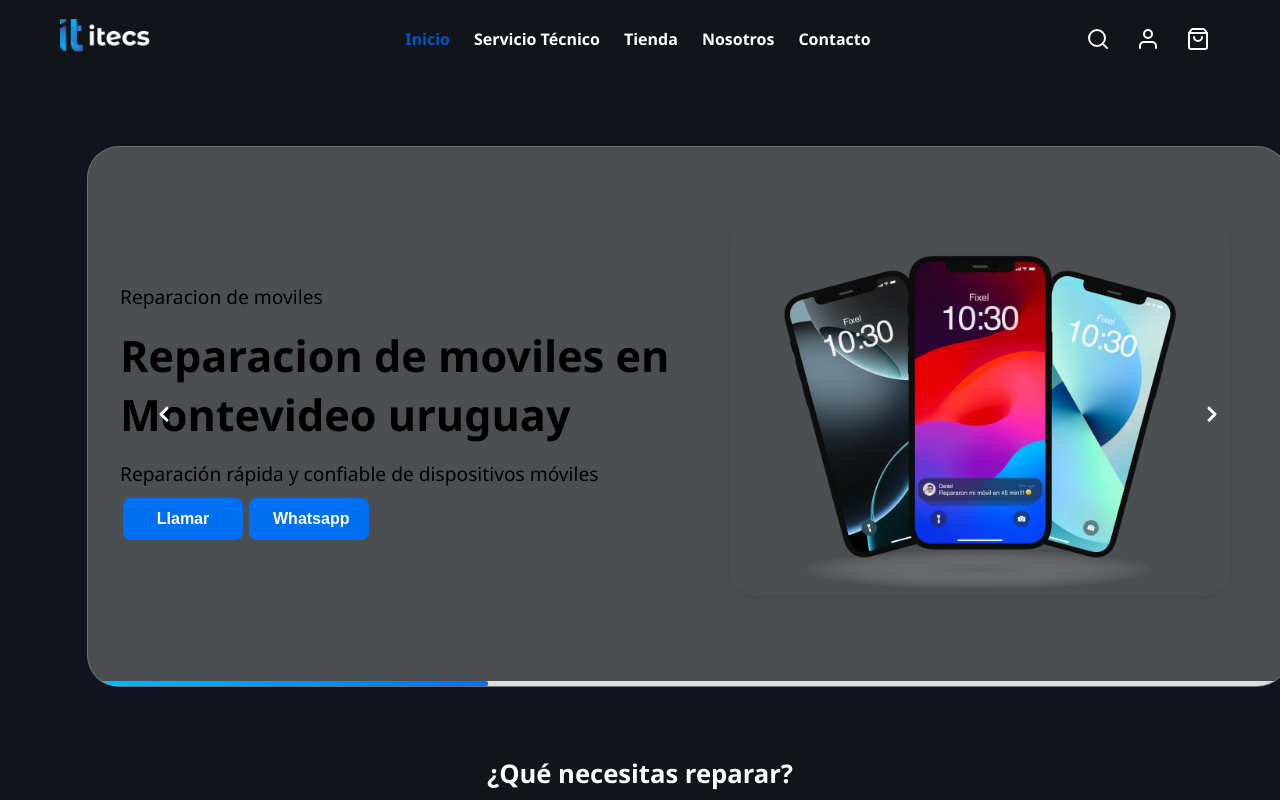
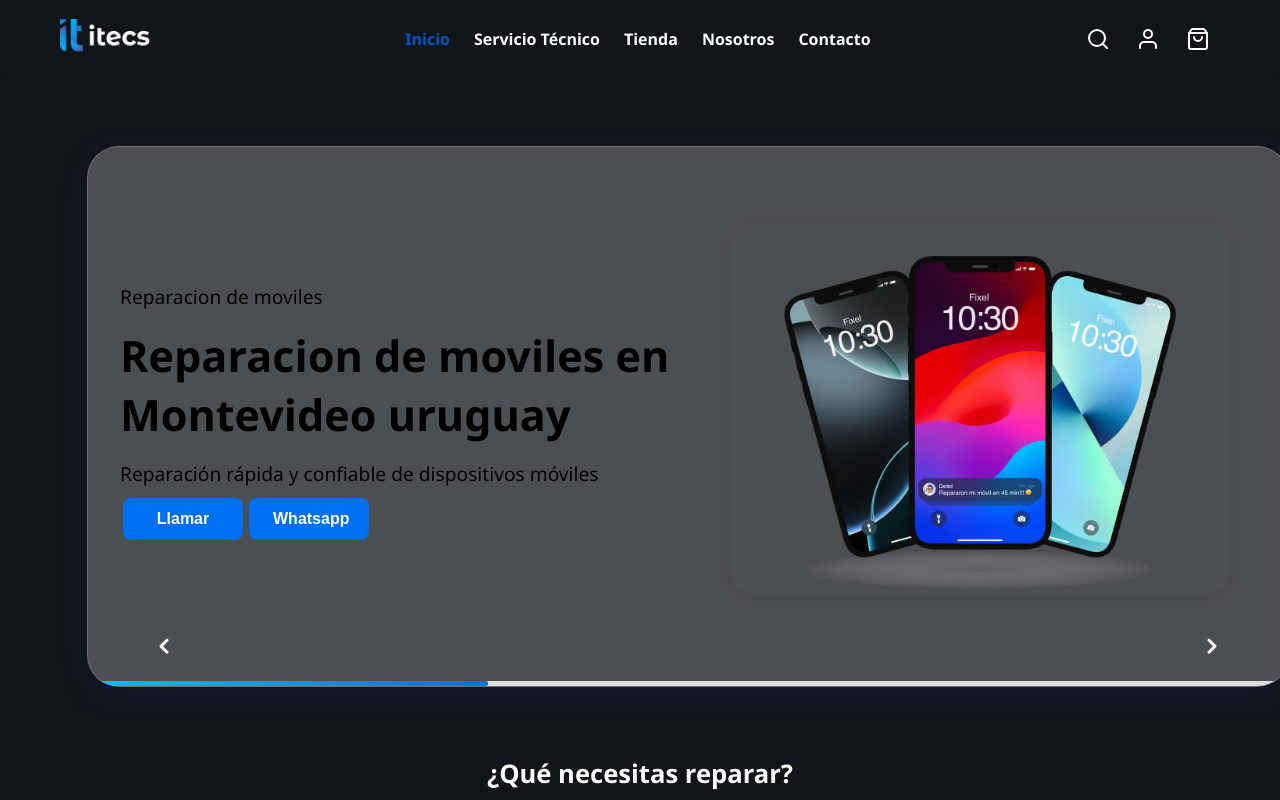
Before and after one commit to gustavo-manzini/Itecs, a React (Vite) app: page / in a window 1280 px wide. Shown: the top 800 px of the page. Built offline with nearby package versions, Linux system fonts and the light colour scheme.

Commit message:
corregi posicion de botones del main slider

```diff
--- a/src/App.css
+++ b/src/App.css
@@ -446,20 +446,6 @@ h2 {
   background: transparent;
   border: none;
   cursor: pointer;
-  /* background: linear-gradient(135deg, #00bfff 0%, #0070f3 100%);
-  color: #fff;
-  border: none;
-  border-radius: 50%;
-  width: 54px;
-  height: 54px;
-  margin: 0 12px;
-  font-size: 2rem;
-  box-shadow: 0 4px 16px rgba(0, 112, 243, 0.18);
-  cursor: pointer;
-  transition: background 0.3s, transform 0.2s, box-shadow 0.2s;
-  display: flex;
-  align-items: center;
-  justify-content: center; */
 }
 
 .slider-controls > button:hover {
@@ -475,7 +461,7 @@ h2 {
 
 .slider-controls {
   position: absolute;
-  top: 50%;
+  top: 93%;
   left: 0;
   right: 0;
   display: flex;
```
